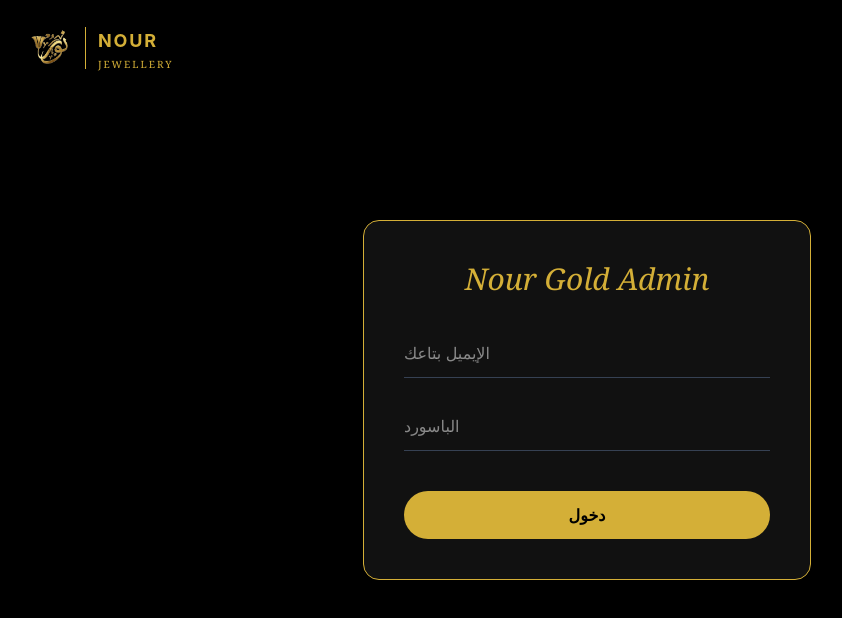
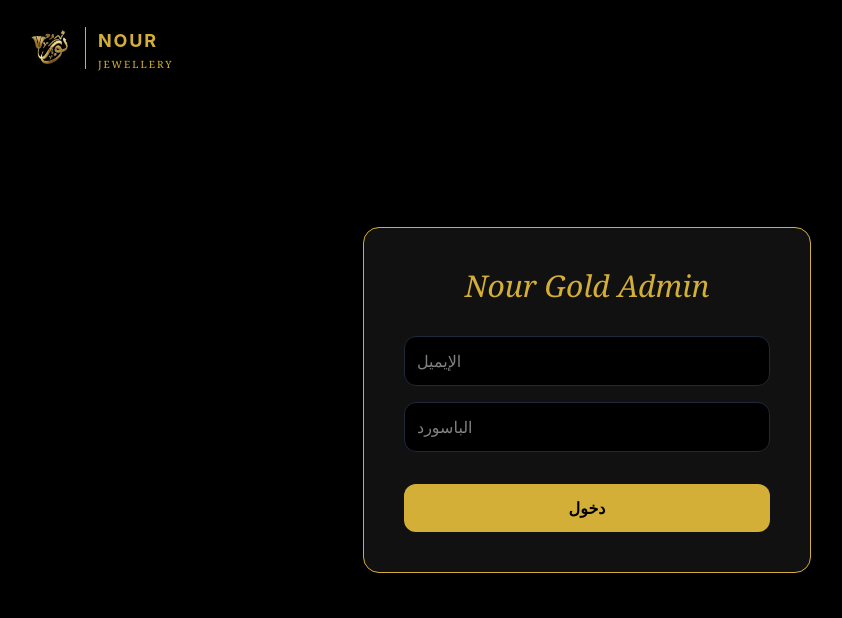
Before and after one commit to yaseenyy77/Nour, a React (Vite) app: page /admin-login in a window 1280 px wide. Shown: the top 618 px of the page, without its empty margins (53-895 px from the left). Built offline with nearby package versions, Linux system fonts and the light colour scheme; the HTML template or start-up script is replaced by a standard one.

Commit message:
Add Dashboard and Login routes

```diff
--- a/src/App.jsx
+++ b/src/App.jsx
@@ -8,20 +8,16 @@
 import Wishlist from './pages/Wishlist';
 import ProductDetails from './pages/ProductDetails';
 
-// استيراد الصفحات الجديدة التي تظهر في مجلد pages عندك
+// استيراد الصفحات الجديدة
 import Dashboard from './pages/Dashboard';
 import AdminLogin from './pages/AdminLogin';
+import ProtectedRoute from './components/UI/ProtectedRoute';
 
 function App() {
   return (
     <FavoritesProvider>
       <Router>
-        {/* الحاوية الرئيسية التي تدعم الـ Snap Scrolling */}
-        <main
-          id="snap-container"
-          className="h-screen overflow-y-scroll snap-y scroll-smooth relative bg-white"
-        >
-          {/* الناف بار ثابت ويحس بحركة الـ scroll */}
+        <main id="snap-container" className="h-screen overflow-y-scroll snap-y scroll-smooth relative bg-white">
           <Navbar />
 
           <Routes>
@@ -30,12 +26,20 @@
             <Route path="/wishlist" element={<Wishlist />} />
             <Route path="/product/:id" element={<ProductDetails />} />
 
-            {/* مسارات لوحة التحكم والأدمن */}
-            <Route path="/dashboard" element={<Dashboard />} />
+            {/* صفحة تسجيل الدخول */}
             <Route path="/admin-login" element={<AdminLogin />} />
+
+            {/* حماية صفحة الداش بورد - لن تفتح إلا بعد تسجيل الدخول */}
+            <Route
+              path="/dashboard"
+              element={
+                <ProtectedRoute>
+                  <Dashboard />
+                </ProtectedRoute>
+              }
+            />
           </Routes>
 
-          {/* الفوتر في سكشن منفصل للـ Snap */}
           <section className="bg-[#001b44] snap-start">
             <Footer />
           </section>
--- a/src/components/ProtectedRoute.jsx
+++ b/src/components/UI/ProtectedRoute.jsx
@@ -1,19 +1,17 @@
 import { Navigate } from 'react-router-dom';
 import { useEffect, useState } from 'react';
-import { supabase } from '../supabaseClient';
+import { supabase } from '../../supabaseClient'; // تأكد من المسار حسب موقع الملف
 
 const ProtectedRoute = ({ children }) => {
   const [session, setSession] = useState(null);
   const [loading, setLoading] = useState(true);
 
   useEffect(() => {
-    // نتأكد هل فيه جلسة (Session) مفتوحة؟
     supabase.auth.getSession().then(({ data: { session } }) => {
       setSession(session);
       setLoading(false);
     });
 
-    // لو حالة الدخول اتغيرت (خرج أو دخل)
     const { data: { subscription } } = supabase.auth.onAuthStateChange((_event, session) => {
       setSession(session);
     });
@@ -21,11 +19,10 @@
     return () => subscription.unsubscribe();
   }, []);
 
-  if (loading) return <div className="h-screen bg-black flex items-center justify-center text-[#d4af37]">Loading...</div>;
+  if (loading) return <div className="h-screen bg-black flex items-center justify-center text-[#d4af37]">جاري التحقق...</div>;
 
-  // لو مفيش جلسة، ابعته لصفحة اللوجن
   if (!session) {
-    return <Navigate to="/admin-login" />;
+    return <Navigate to="/admin-login" replace />;
   }
 
   return children;
--- a/src/pages/AdminLogin.jsx
+++ b/src/pages/AdminLogin.jsx
@@ -5,7 +5,7 @@
 const AdminLogin = () => {
   const [email, setEmail] = useState('');
   const [password, setPassword] = useState('');
-  const [loading, setLoading] = useState(false); // أضفت حالة تحميل لشكل أفضل
+  const [loading, setLoading] = useState(false);
   const navigate = useNavigate();
 
   const handleLogin = async (e) => {
@@ -15,38 +15,39 @@
     const { error } = await supabase.auth.signInWithPassword({ email, password });
 
     if (error) {
-      alert("بيانات غلط! حاول تاني");
+      alert("بيانات غلط! تأكد من الإيميل والباسورد");
       setLoading(false);
     } else {
-      alert("تم تسجيل الدخول بنجاح يا مدير");
-      // التعديل هنا: التوجه للمسار الصحيح اللي عرفناه في App.jsx
+      alert("تم تسجيل الدخول بنجاح");
       navigate('/dashboard');
     }
   };
 
   return (
     <div className="h-screen flex items-center justify-center bg-black text-white">
-      <form onSubmit={handleLogin} className="bg-[#111] p-10 rounded-2xl border border-[#d4af37] w-full max-w-md">
+      <form onSubmit={handleLogin} className="bg-[#111] p-10 rounded-2xl border border-[#d4af37] w-full max-w-md shadow-2xl">
         <h2 className="text-3xl font-serif text-[#d4af37] mb-8 text-center italic">Nour Gold Admin</h2>
+        <div className="space-y-4">
           <input
             type="email"
-          placeholder="الإيميل بتاعك"
-          className="w-full bg-transparent border-b border-gray-700 py-3 mb-6 outline-none focus:border-[#d4af37]"
+            placeholder="الإيميل"
+            className="w-full bg-black border border-gray-800 p-3 rounded-xl outline-none focus:border-[#d4af37]"
             onChange={(e) => setEmail(e.target.value)}
             required
           />
           <input
             type="password"
             placeholder="الباسورد"
-          className="w-full bg-transparent border-b border-gray-700 py-3 mb-10 outline-none focus:border-[#d4af37]"
+            className="w-full bg-black border border-gray-800 p-3 rounded-xl outline-none focus:border-[#d4af37]"
             onChange={(e) => setPassword(e.target.value)}
             required
           />
+        </div>
         <button
           disabled={loading}
-          className="w-full bg-[#d4af37] text-black font-bold py-3 rounded-full hover:bg-white transition-all disabled:opacity-50"
+          className="w-full mt-8 bg-[#d4af37] text-black font-bold py-3 rounded-xl hover:bg-white transition-all disabled:opacity-50"
         >
-          {loading ? 'جاري التحقق...' : 'دخول'}
+          {loading ? 'جاري الدخول...' : 'دخول'}
         </button>
       </form>
     </div>
```
Also changed, not shown: src/components/UI/GoldButton.jsx (deleted), src/components/UI/ProductCard.jsx (deleted). Lines whose indentation alone changed are shown as unchanged.
